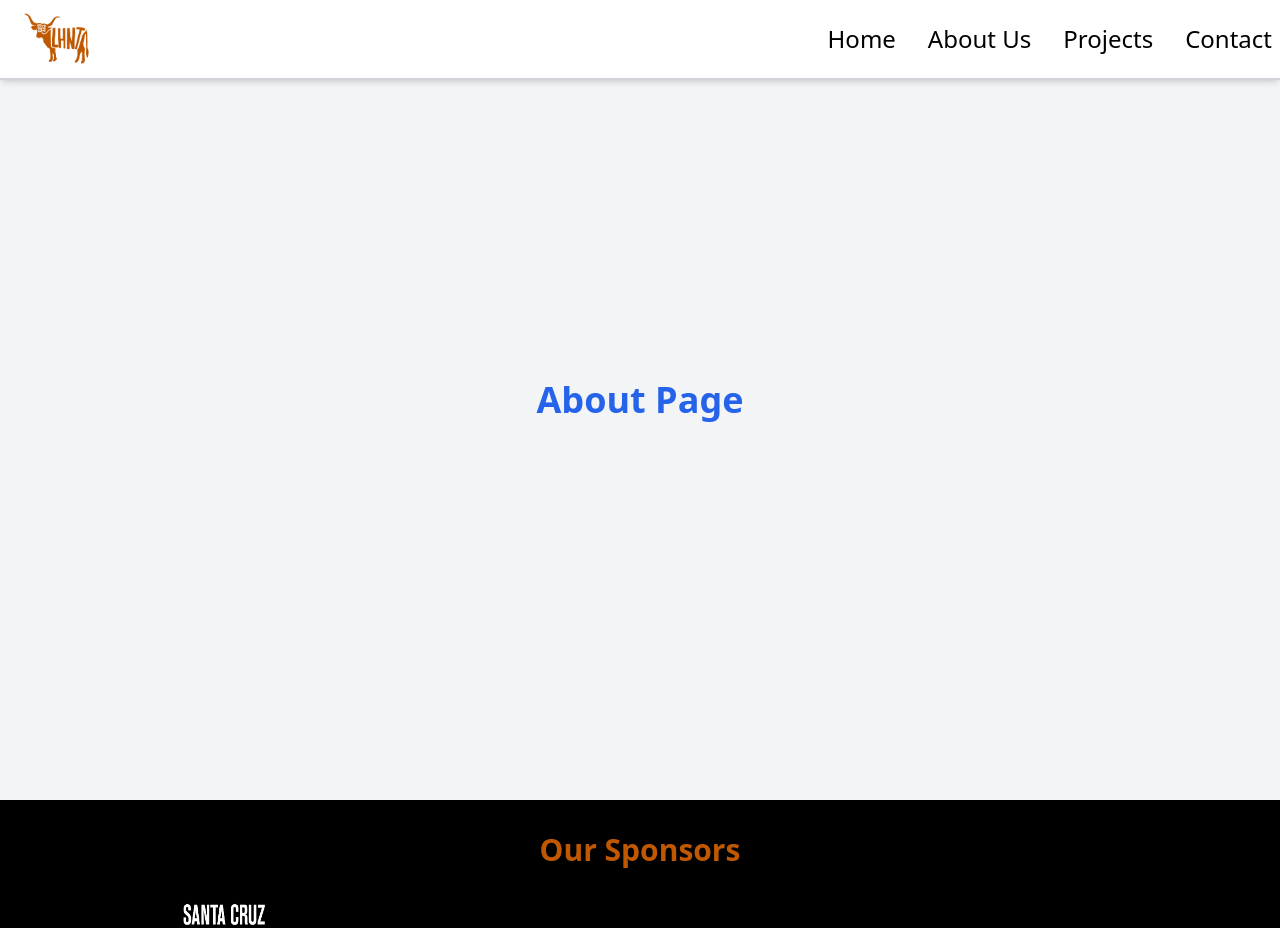
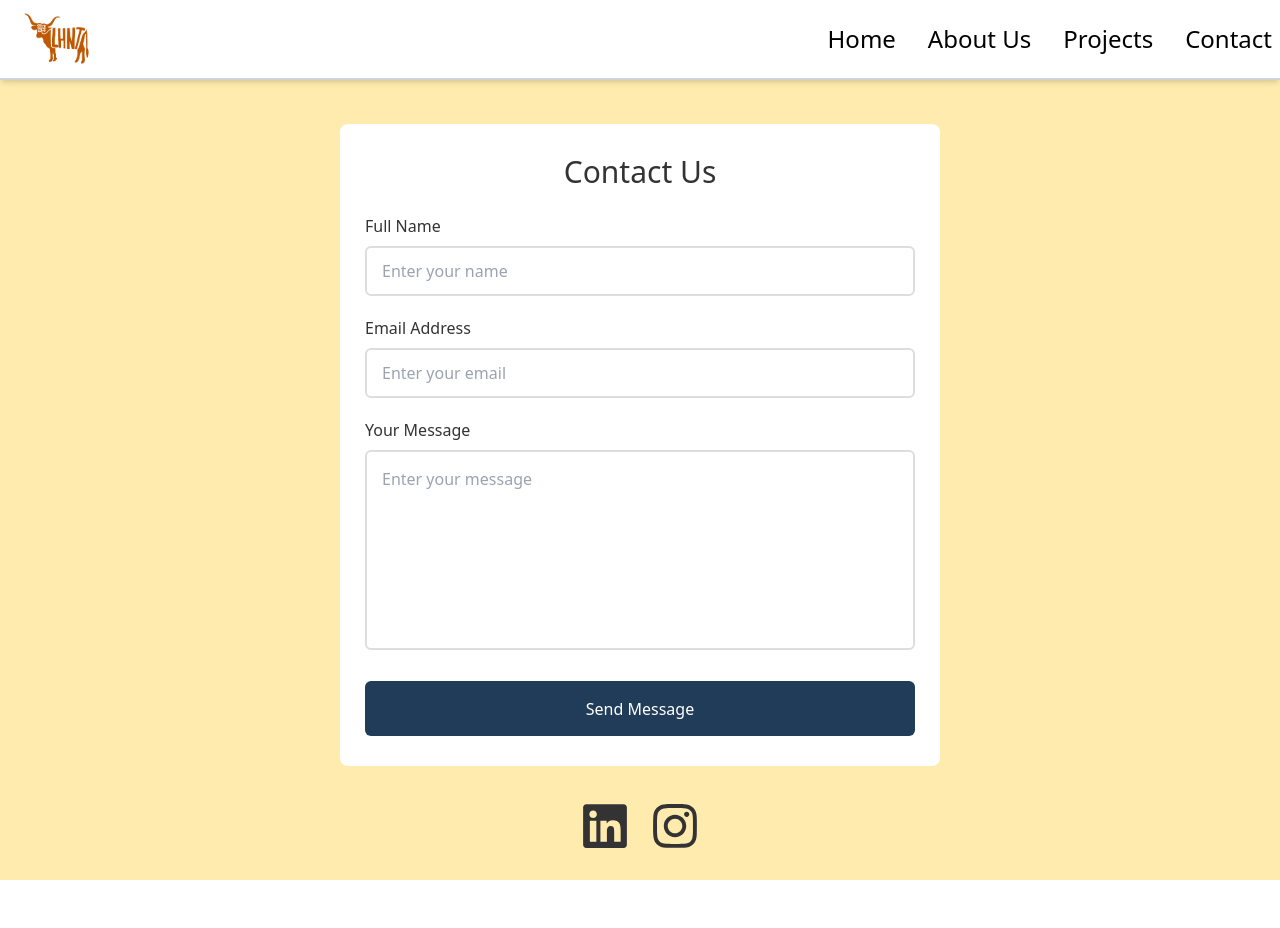
Before and after one commit to sraghauv/Website-Design, a React (Vite) app: page /contact in a window 1280 px wide. Shown: the top 928 px of the page. After the commit the page ends 880 px from the top, so only its background shows below. Built offline with nearby package versions, Linux system fonts and the light colour scheme; grey boxes are pictures that could not be loaded.

Commit message:
Added Contact Page
added the Contact Us page, including a functional contact form and social media links. Still need to: improve the layout of social media icons, align everything with style guide (fonts, etc), and change the form so it sends emails to LHNT and not my personal email.

```diff
--- a/index.html
+++ b/index.html
@@ -4,6 +4,9 @@
     <meta charset="UTF-8" />
     <link rel="icon" type="image/png" href="/Picture2.png" />
     <meta name="viewport" content="width=device-width, initial-scale=5.0" />
+    <link rel="preconnect" href="https://fonts.googleapis.com">
+    <link rel="preconnect" href="https://fonts.gstatic.com" crossorigin>
+    <link href="https://fonts.googleapis.com/css2?family=Anton&display=swap" rel="stylesheet">
     <title>Longhorn Neurotech</title>
   </head>
   <body>
--- a/package.json
+++ b/package.json
@@ -12,7 +12,9 @@
   "dependencies": {
     "react": "^18.3.1",
     "react-dom": "^18.3.1",
-    "react-router-dom": "^6.27.0"
+    "react-icons": "^5.3.0",
+    "react-router-dom": "^6.27.0",
+    "sweetalert2": "^11.14.5"
   },
   "devDependencies": {
     "@eslint/js": "^9.11.1",
--- /dev/null
+++ b/src/components/Contact.css
@@ -0,0 +1,78 @@
+.contact {
+    display: flex;
+    flex-direction: column;
+    justify-content: center;
+    align-items: center;
+    min-height: 100vh;
+    background: #FFEBAD;
+    margin-top: 80px;
+}
+
+form {
+    max-width: 600px;
+    width: 100%;
+    background-color: #ffff;
+    padding: 25px 25px 30px;
+    border-radius: 8px;
+    box-shadow: 0 0 10px rgba(0, 0, 0, 0, .1);
+    color: #333;
+    margin: 25px;
+}
+
+form h2 {
+    font-size: 30px;
+    text-align: center;
+}
+
+form .input-box {
+    margin-top: 20px;
+}
+
+.input-box .field {
+    width: 100%;
+    height: 50px;
+    background: transparent;
+    border: 2px solid #ddd;
+    outline: #333;
+    border-radius: 6px;
+    padding: 15px;
+    font-size: 16px;
+    color: #333;
+    margin-top: 8px;
+}
+
+.input-box .field.mess {
+    height: 200px;
+    resize: none;
+}
+
+form button {
+    width: 100%;
+    height: 55px;
+    background: #213C58;
+    border: none;
+    border-radius: 6px;
+    box-shadow: 0 0 10px rgba(0, 0, 0, 0, .1);
+    cursor: pointer;
+    font-size: 16px;
+    color: #fff;
+    font-weight: 300;
+    margin-top: 25px;
+    transition: 0.5s;
+}
+
+.social-media {
+    display: flex;
+    flex-direction: row;
+    align-items: center;
+    margin-top: 0px;
+}
+
+.social-media a {
+    margin: 10px;  /* Space between each icon */
+}
+
+.social-icon {
+    font-size: 50px;  /* Icon size */
+    color: #333;  /* Icon color */
+}
--- a/src/components/Contact.jsx
+++ b/src/components/Contact.jsx
@@ -1,15 +1,71 @@
 import React from "react";
-import SponsorsWidget from "./SponsorWidget";
+//import SponsorsWidget from "./SponsorWidget";
+import './Contact.css'
+import Swal from 'sweetalert2'
+import { FaFacebook, FaTwitter, FaInstagram, FaLinkedin } from 'react-icons/fa';
+
 
 const Contact = () => {
-  return (
-    <div>
-      <div className="min-h-screen bg-gray-100 flex flex-col items-center justify-center">
-        <h1 className="text-4xl font-bold text-blue-600">About Page</h1>
-      </div>
-      <SponsorsWidget />
-    </div>
-  );
+
+    const onSubmit = async (event) => {
+        event.preventDefault();
+        const formData = new FormData(event.target);
+
+        formData.append("access_key", "ff3b846d-4550-46c7-8fdc-d77d58ce3029");
+
+        const object = Object.fromEntries(formData);
+        const json = JSON.stringify(object);
+
+        const res = await fetch("https://api.web3forms.com/submit", {
+            method: "POST",
+            headers: {
+                "Content-Type": "application/json",
+                Accept: "application/json"
+            },
+            body: json
+        }).then((res) => res.json());
+
+        if (res.success) {
+            Swal.fire({
+                title: "Message Sent!",
+                text: "We'll get back to you shortly!",
+                icon: "success"
+            });
+
+            event.target.reset();
+        }
+    };
+
+    return (
+        <section className="contact">
+            <form onSubmit={onSubmit}>
+                <h2>Contact Us</h2>
+                <div className="input-box">
+                    <label>Full Name</label>
+                    <input type="text" className="field" placeholder='Enter your name' name='name' required />
+                </div>
+                <div className="input-box">
+                    <label>Email Address</label>
+                    <input type="text" className="field" placeholder='Enter your email' name='email' required />
+                </div>
+                <div className="input-box">
+                    <label>Your Message</label>
+                    <textarea name="message" className="field mess" placeholder="Enter your message" required></textarea>
+                </div>
+                <button type="submit">Send Message</button>
+            </form>
+
+            <div className="social-media">
+                <a href="https://www.linkedin.com/company/lhneurotech/" target="_blank" rel="noopener noreferrer">
+                    <FaLinkedin className="social-icon" />
+                </a>
+                <a href="https://www.instagram.com/lhneurotech/" target="_blank" rel="noopener noreferrer">
+                    <FaInstagram className="social-icon" />
+                </a>
+            </div>
+
+        </section>
+    );
 };
 
 export default Contact;
--- a/tailwind.config.js
+++ b/tailwind.config.js
@@ -7,6 +7,9 @@ export default {
         secondary: "#FFF8D6", // Replace with your desired secondary color hex code
         tertiary: "#FFF0C2",
       },
+      fontFamily: {
+        anton: ['"Anton"', 'sans-serif'],
+      }
     },
   },
   plugins: [],
```
Also changed, not shown: 1 other file (tests, documents, lock files or other folders).
